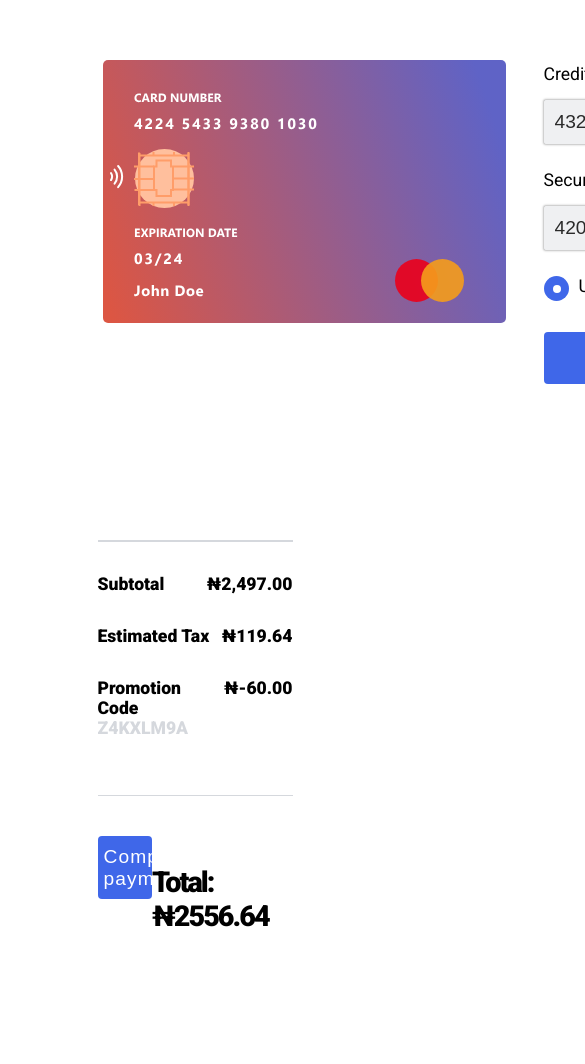
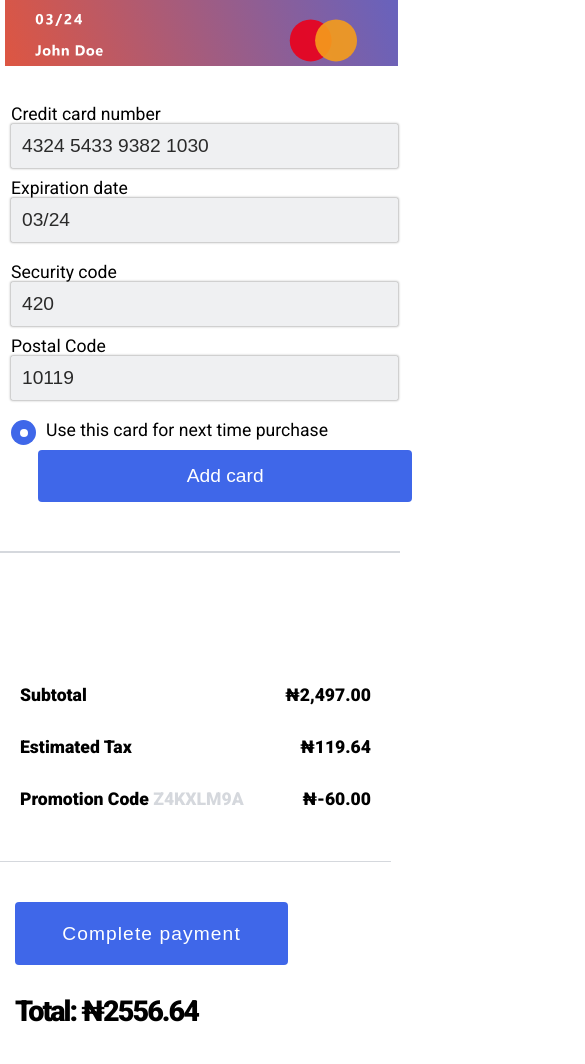
Before and after one commit to ondfavourmachine/nck-frontend-test, a plain HTML site: page index.html in a window 390 px wide. Shown: the part 353-1417 px from the top of the page, 585 px wide, since content can reach past the window. Before the commit the page ends 1322 px from the top, so only its background shows below. Drawn offline with Linux system fonts and the light colour scheme.

Commit message:
making it responsive

```diff
--- a/css/main.css
+++ b/css/main.css
@@ -312,6 +312,9 @@ form button {
 }
 
 @media only screen and (max-width: 850px) {
+  main {
+    width: 100vw;
+  }
   .first-section {
     height: 75vh;
   }
@@ -320,3 +323,86 @@ form button {
     width: 50vw;
   }
 }
+
+@media only screen and (max-width: 450px) {
+  nav {
+    display: none;
+  }
+  .container-house {
+    width: 100vw;
+  }
+  .first-section {
+    height: 100vh;
+    width: 100vw;
+    margin-bottom: 5rem;
+  }
+
+  .second-bar {
+    display: grid;
+    grid-template-columns: none;
+    grid-template-rows: 250px 550px;
+    grid-gap: 5px;
+    margin-top: 48px;
+    margin-bottom: 50px;
+    width: 100%;
+  }
+
+  .credit-card {
+    width: 100%;
+    height: 100%;
+  }
+
+  .credit-card .card-img__holder {
+    width: 100%;
+    height: 100%;
+  }
+
+  .credit-card span img {
+    object-fit: cover;
+    width: 100%;
+    height: 90%;
+  }
+
+  form {
+    width: 100vw;
+    height: 100%;
+  }
+
+  .form-group {
+    display: flex;
+    flex-flow: row wrap;
+    margin-bottom: 10px;
+    justify-content: flex-end;
+  }
+
+  .input-group {
+    display: flex;
+    flex-flow: row wrap;
+    padding: 10px 0 0px 3px !important;
+    width: 100%;
+    font-size: 1rem;
+  }
+
+  .input-group label {
+    margin-bottom: 0 !important;
+  }
+
+  .input-group input {
+    width: 100%;
+  }
+
+  .second-section {
+    margin-top: 6rem;
+    width: 90vw;
+    padding: 20px;
+  }
+
+  .third-section {
+    flex-direction: column;
+    padding-left: 15px;
+  }
+
+  .third-section button {
+    width: 70%;
+  }
+}
```
